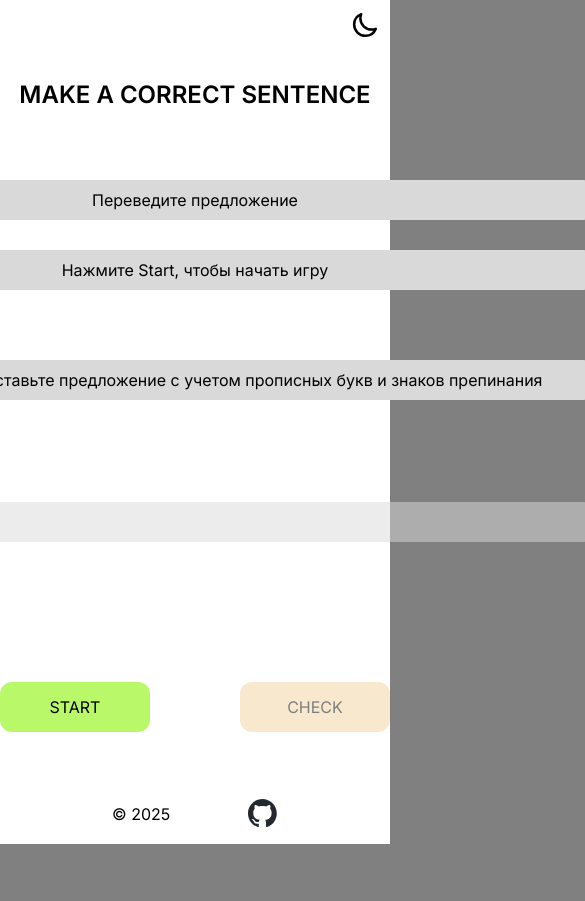
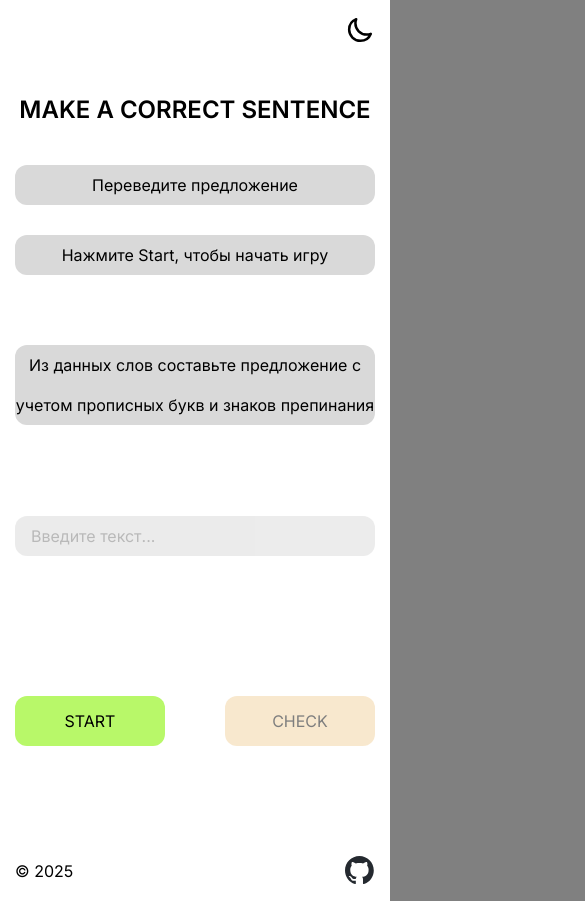
Before and after one commit to vsv-noon/make-a-correct-sentence, a plain HTML site: page index.html in a window 390 px wide. Shown: the whole page, 585 px wide, since content can reach past the window. Before the commit the page ends 844 px from the top, so only its background shows below. Drawn offline with Linux system fonts and the light colour scheme.

Commit message:
feat: add responsive design

```diff
--- a/css/style.css
+++ b/css/style.css
@@ -24,6 +24,7 @@ body {
 .header {
   max-width: 1024px;
   margin: 0 auto;
+  padding: 15px;
   display: flex;
   justify-content: end;
   align-items: end;
@@ -33,14 +34,12 @@ body {
 .theme-changer-label {
   width: 30px;
   height: 30px;
-  margin: 10px;
   cursor: pointer;
 }
 
 .theme-changer-label .svg-moon {
   width: 30px;
   stroke: #000;
-  /* transition: all 0.5s ease; */
 }
 
 .theme-changer-label:hover .svg-moon {
@@ -50,7 +49,6 @@ body {
 .theme-changer-label .svg-sun {
   width: 30px;
   stroke: #fff;
-  /* transition: all 0.5s ease; */
 }
 
 .theme-changer-label:hover .svg-sun {
@@ -66,20 +64,20 @@ body {
 }
 
 .main {
-  /* width: 824px; */
   max-width: 1024px;
-  height: 87vh;
+  height: 100%;
+  padding: 15px;
   background-color: var(--background-light);
   margin: 0 auto;
   display: flex;
+  justify-content: center;
   flex-direction: column;
   align-items: center;
 }
 
-.block,
-#input {
-  width: 800px;
-  height: 40px;
+.block {
+  max-width: 800px;
+  width: 100%;
   background-color: #D9D9D9;
   text-align: center;
   border-radius: 12px;
@@ -89,7 +87,7 @@ body {
 .h1 {
   width: 100%;
   text-align: center;
-  margin: 10px 312px 50px 312px;
+  margin-bottom: 20px;
   font-size: 24px;
   font-weight: 600;
   line-height: 70px;
@@ -110,12 +108,14 @@ body {
 
 .words-field {
   width: 100%;
-  height: 40px;
+  min-height: 40px;
   max-width: 700px;
   display: flex;
+  flex-wrap: wrap;
   justify-content: center;
-  gap: 45px;
-  margin-bottom: 31px;
+  column-gap: 45px;
+  row-gap: 15px;
+  margin-bottom: 20px;
 }
 
 .word {
@@ -130,12 +130,20 @@ body {
 
 .input-container {
   position: relative;
+  width: 100%;
+  max-width: 800px;
+  margin: 0 auto;
 }
 
 #input {
   position: relative;
+  width: 100%;
+  background-color: #D9D9D9;
+  text-align: center;
+  border-radius: 12px;
+  line-height: 40px;
   margin-bottom: 50px;
-  padding: 10px 16px;
+  padding: 0 16px;
   border: none;
   text-align: left;
 }
@@ -158,9 +166,9 @@ body {
 }
 
 .result {
+  height: 40px;
   margin-bottom: 50px;
   font-size: 20px;
-  /* color: red; */
   background: transparent;
 }
 
@@ -173,8 +181,10 @@ body {
 .btn-block {
   display: flex;
   justify-content: space-between;
-  max-width: 700px;
+  max-width: 800px;
   width: 100%;
+  gap: 10px;
+  margin-bottom: 80px;
 }
 
 #start-btn,
@@ -184,7 +194,6 @@ body {
   border: none;
   border-radius: 12px;
   cursor: pointer;
-  /* transition: all 0.5s ease; */
   text-transform: uppercase;
 }
 
@@ -247,7 +256,7 @@ body {
 .footer {
   max-width: 1024px;
   margin: 0 auto;
-  padding: 15px 112px;
+  padding: 15px;
   display: flex;
   justify-content: space-between;
   align-items: center;
```
